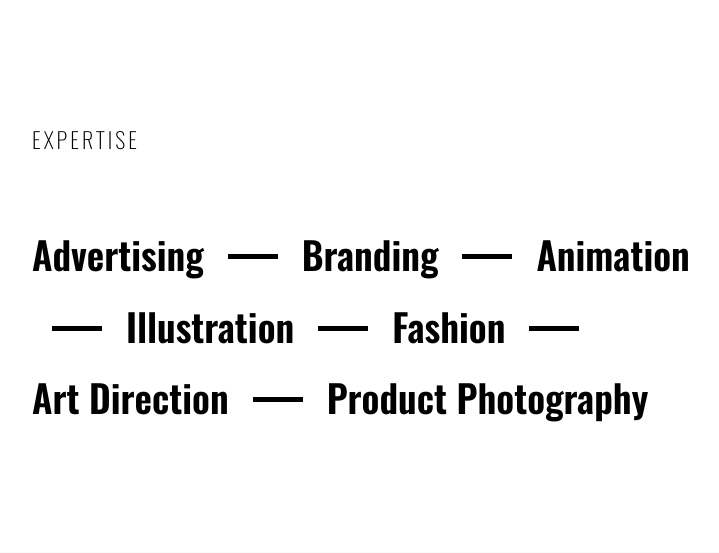
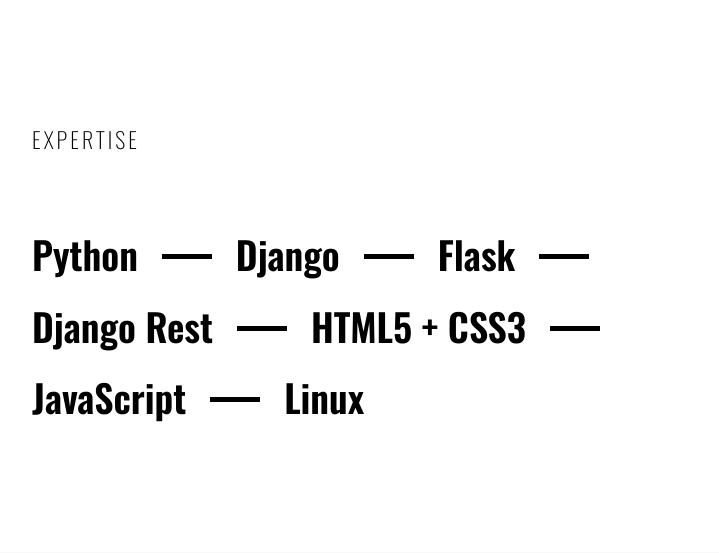
Before and after one commit to pmburu/my_portfolio, a Django app: page /about in a window 1280 px wide. Shown: the part 1193-1746 px from the top of the page, without its empty margins (313-1032 px from the left). Run offline with Django 3.2, Linux system fonts and the light colour scheme.

Commit message:
HTML Updates

```diff
--- a/templates/about.html
+++ b/templates/about.html
@@ -85,25 +85,25 @@
 
                     <!-- expertise row -->
                     <div class="expertise__items">
-                        <h3 class="expertise__item">Advertising</h3>
+                        <h3 class="expertise__item">Python</h3>
 
                         <span class="divider"></span>
-                        <h3 class="expertise__item">Branding</h3>
+                        <h3 class="expertise__item">Django</h3>
 
                         <span class="divider"></span>
-                        <h3 class="expertise__item">Animation</h3>
+                        <h3 class="expertise__item">Flask</h3>
 
                         <span class="divider"></span>
-                        <h3 class="expertise__item">Illustration</h3>
+                        <h3 class="expertise__item">Django Rest</h3>
 
                         <span class="divider"></span>
-                        <h3 class="expertise__item">Fashion</h3>
+                        <h3 class="expertise__item">HTML5 + CSS3</h3>
 
                         <span class="divider"></span>
-                        <h3 class="expertise__item">Art Direction</h3>
+                        <h3 class="expertise__item">JavaScript</h3>
 
                         <span class="divider"></span>
-                        <h3 class="expertise__item">Product Photography</h3>
+                        <h3 class="expertise__item">Linux</h3>
                     </div>
                 </div>
             </div>
--- a/templates/base.html
+++ b/templates/base.html
@@ -88,8 +88,8 @@
 
                         <!-- contact info -->
                         <div class="direct__contact_info">
-                            <p>contact@yoursite.com</p>
-                            <p>+1 234 567 8902</p>
+                            <p>pmburu@pm.co.ke</p>
+                            <p>+254 723 176 484</p>
                         </div>
                         <!-- follow -->
                         <div class="text__heading_sm">Follow</div>
```
